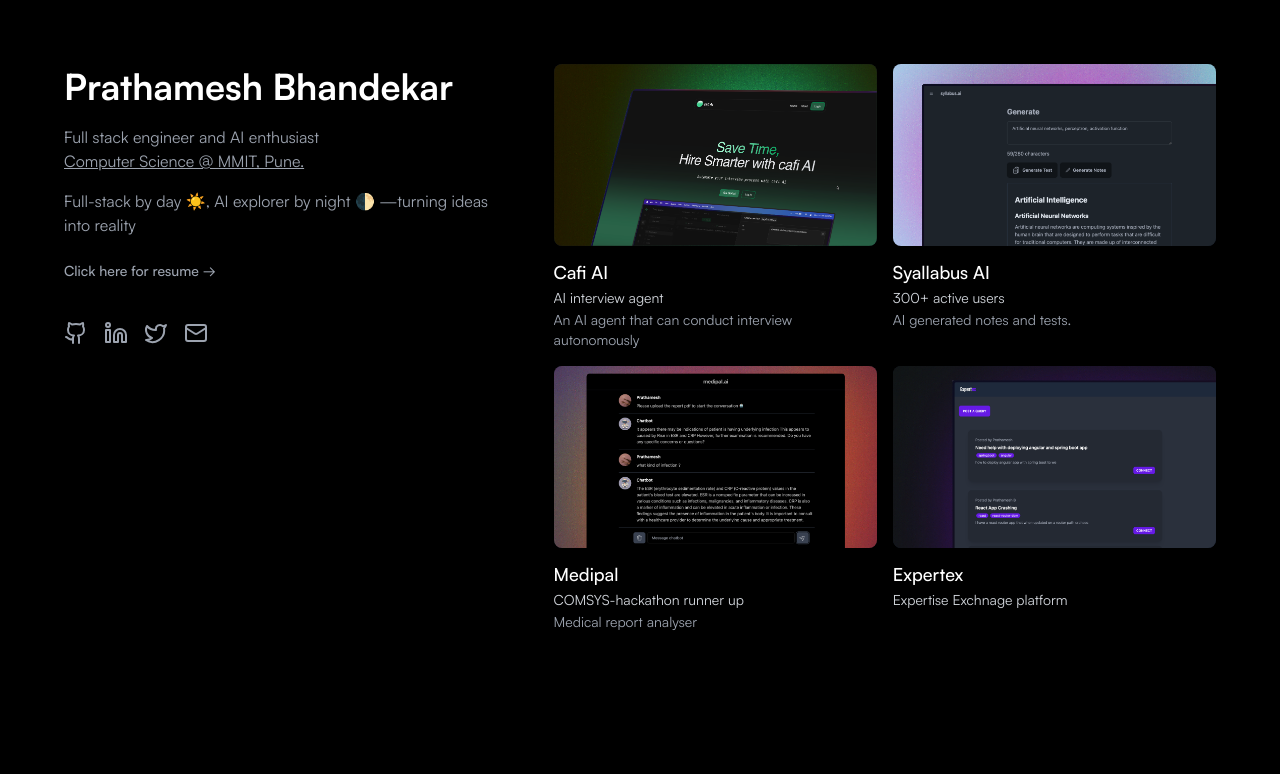
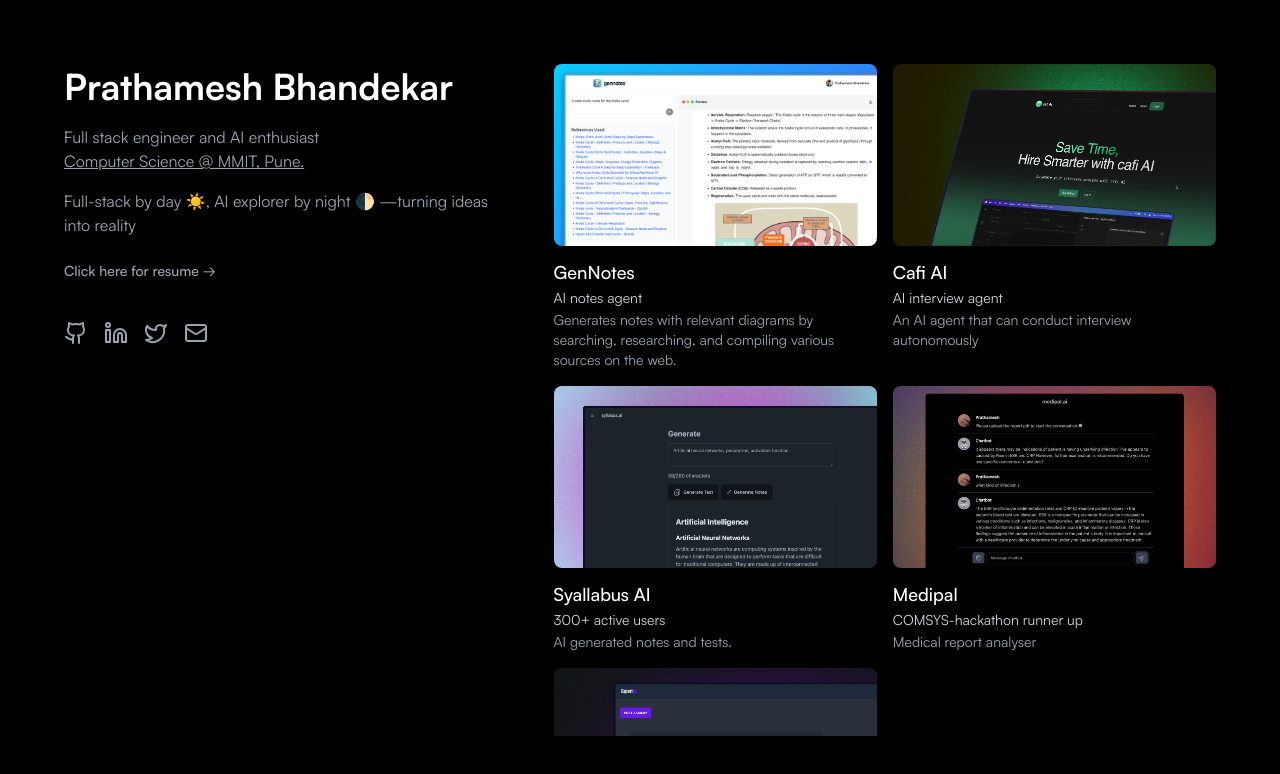
Before and after one commit to bprathamesh20/portfolio, a Next.js app: page / in a window 1280 px wide. Shown: the top 774 px of the page. Built offline with nearby package versions, Linux system fonts and the light colour scheme.

Commit message:
added new project

```diff
--- a/app/globals.css
+++ b/app/globals.css
@@ -90,3 +90,13 @@
   font-display: swap;
   font-style: italic;
 }
+
+@layer utilities {
+  .scrollbar-hide::-webkit-scrollbar {
+    display: none;
+  }
+  .scrollbar-hide {
+    -ms-overflow-style: none;  /* IE and Edge */
+    scrollbar-width: none;  /* Firefox */
+  }
+}
--- a/app/page.tsx
+++ b/app/page.tsx
@@ -8,8 +8,9 @@
 export default function Portfolio() {
   return (
     <div className="min-h-screen  bg-black text-white p-6 md:p-12 lg:p-16">
-      <div className="max-w-8xl  mx-auto grid grid-cols-1 lg:grid-cols-[1fr,1.5fr] gap-12">
-        {/* Left Column - Bio Section */}
+      {/* Make the grid container take full height, adjusting for padding */}
+      <div className="max-w-8xl mx-auto grid grid-cols-1 lg:grid-cols-[1fr,1.5fr] gap-12 lg:h-[calc(100vh-8rem)]">
+        {/* Left Column - Bio Section (Stays fixed height based on content) */}
         <div className="space-y-8">
           <div className="space-y-4">
             <h1 className="text-4xl font-bold leading-tight">Prathamesh Bhandekar</h1>
@@ -41,9 +42,18 @@
           </div>
         </div>
 
-        {/* Right Column - Projects Grid */}
-        <div className="grid grid-cols-1 md:grid-cols-2 gap-4 overflow-auto">
+        {/* Right Column - Projects Grid (Scrollable with hidden scrollbar) */}
+        <div className="grid grid-cols-1 md:grid-cols-2 gap-4 overflow-y-auto scrollbar-hide h-full">
           <BlurFade delay={0.2} inView>
+            <ProjectCard
+              image="/gennotes.png"
+              title="GenNotes"
+              description="AI notes agent"
+              subtitle="Generates notes with relevant diagrams by searching, researching, and compiling various sources on the web."
+              link="https://gennotes-frontend.vercel.app/"
+            />
+          </BlurFade>
+          <BlurFade delay={0.4} inView>
             <ProjectCard
               image="/cafi-show.png"
               title="Cafi AI"
@@ -52,7 +62,7 @@
               link="https://cafi-landing-page.vercel.app/"
             />
           </BlurFade>
-          <BlurFade delay={0.4} inView>
+          <BlurFade delay={0.6} inView>
             <ProjectCard
               image="/syllabus-ai.png"
               title="Syallabus AI"
@@ -61,7 +71,7 @@
               link="https://syllabusai-frontend-pkxj-git-main-bprathamesh20s-projects.vercel.app/"
             />
           </BlurFade>
-          <BlurFade delay={0.6} inView>
+          <BlurFade delay={0.8} inView>
             <ProjectCard
               image="/medipal-ai.png"
               title="Medipal"
@@ -70,7 +80,7 @@
               link="https://medipal-ai-frontend.vercel.app/"
             />
           </BlurFade>
-          <BlurFade delay={0.8} inView>
+          <BlurFade delay={1.0} inView>
             <ProjectCard
               image="/expertex.png"
               title="Expertex"
```
Also changed, not shown: public/gennotes.png (added).
